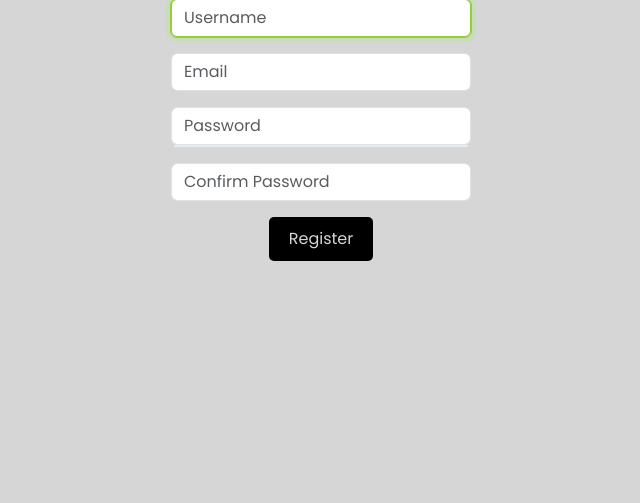
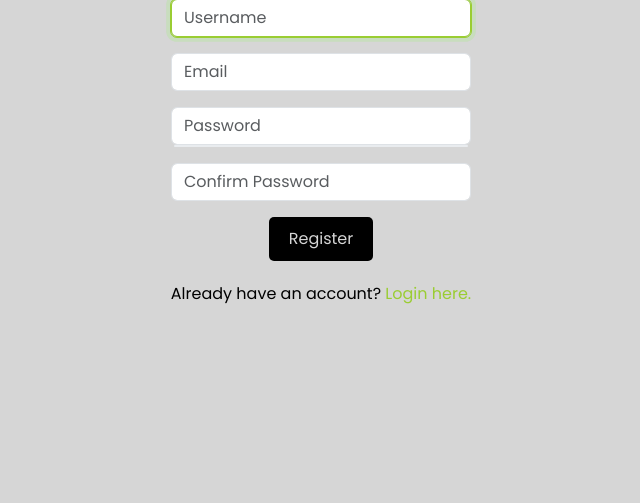
Before and after one commit to Yvancg/Peternal, a Flask app: page /register in a window 1280 px wide. Shown: the part 209-712 px from the top of the page, without its empty margins (319-959 px from the left). Run offline with Flask 3, Linux system fonts and the light colour scheme; parts of the project's set-up code (start-up, migrations or seed data) failed here and were passed over.

Commit message:
added path to login on the registration page

```diff
--- a/static/styles.css
+++ b/static/styles.css
@@ -159,3 +159,18 @@ input[type="checkbox"]:focus {
 .w-fixed {
     width: 300px;
 }
+
+/* Login on registration page styling */
+.login-link {
+    margin-top: 20px;
+    text-align: center;
+}
+
+.login-link a {
+    color: yellowgreen;
+    text-decoration: none;
+}
+
+.login-link a:hover {
+    text-decoration: underline;
+}
--- a/templates/register.html
+++ b/templates/register.html
@@ -52,4 +52,9 @@
         </div>
         <button class="btn btn-fit" type="submit">Register</button>
     </form>
+    <div class="login-link">
+        <p>
+            Already have an account? <a href={{ url_for('login') }}>Login here.</a>
+        </p>
+    </div>
 {% endblock %}
```
